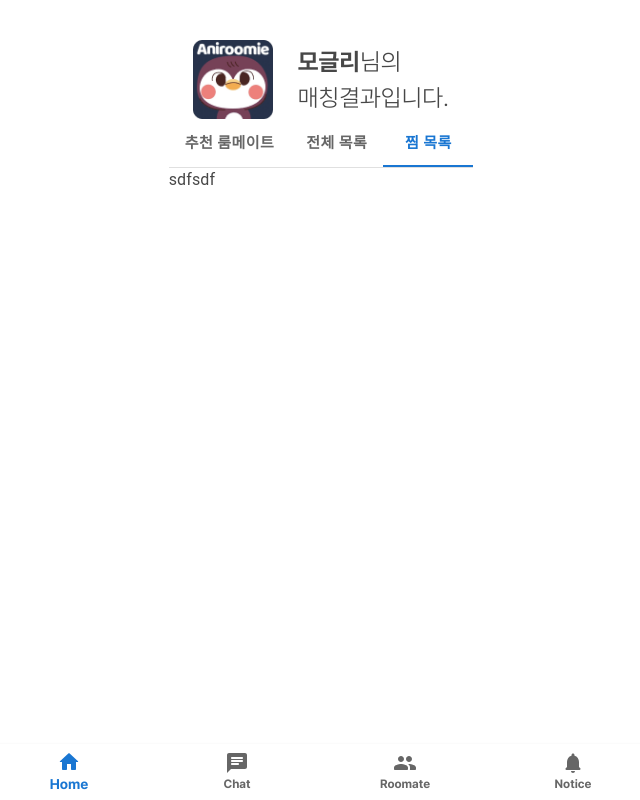
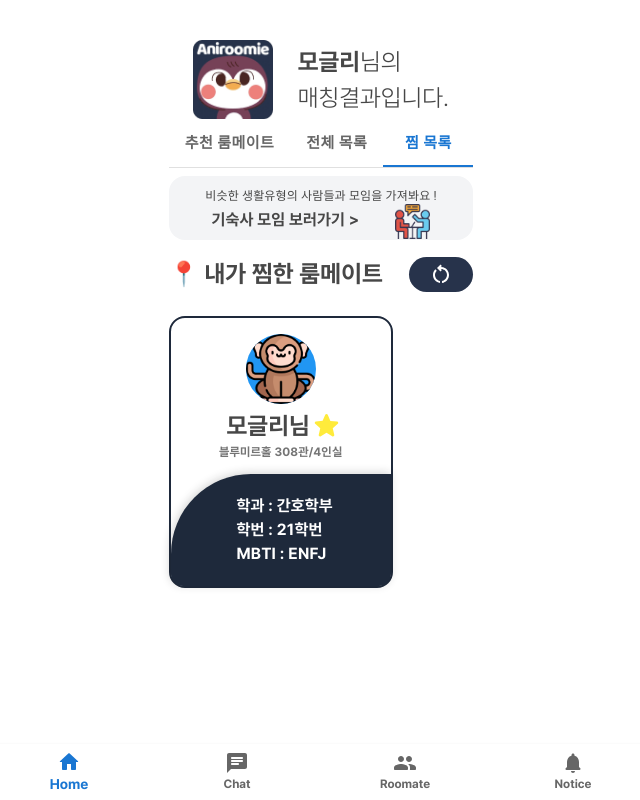
Before and after one commit to causyj/Roomate-FE, a React (Create React App) app: page /roommatelist in a window 1280 px wide. Both pictures are taken after a click on the tab "찜 목록". Shown: the whole page, without its empty margins (319-959 px from the left). Built offline with nearby package versions, Linux system fonts and the light colour scheme; what tailwindest would draw is missing.

Commit message:
Added Tab3.tsx: make tab3

```diff
--- a/src/pages/roommatelist/RoommateRecommend.tsx
+++ b/src/pages/roommatelist/RoommateRecommend.tsx
@@ -5,6 +5,7 @@ import Typography from '@mui/material/Typography';
 import Box from '@mui/material/Box';
 import { Tab1 } from './Tab1';
 import { Tab2 } from './Tab2';
+import { Tab3 } from './Tab3';
 
 interface TabPanelProps {
     children?: React.ReactNode;
@@ -65,7 +66,7 @@ export function RoommateRecommend() {
           <Tab2 />
         </CustomTabPanel>
         <CustomTabPanel value={value} index={2}>
-          sdfsdf
+           <Tab3 />
         </CustomTabPanel>
         </div>
     )
--- /dev/null
+++ b/src/pages/roommatelist/Tab3.tsx
@@ -0,0 +1,33 @@
+import { GoToGroup } from "./components/GoToGroup"
+import MUIButton, { ButtonProps } from '@mui/material/Button';
+import { styled } from '@mui/material/styles';
+import ResetIcon from '@mui/icons-material/RestartAltOutlined';
+import { RoommateCard1 } from "./components/RoommateCard1";
+const ColorFab = styled(MUIButton)<ButtonProps>(({ theme }) => ({
+    color: theme.palette.getContrastText('#27334B'),
+    display : 'flex',
+    alignItems : 'center',
+    backgroundColor: '#27334B',
+    '&:hover': {
+      backgroundColor: '#27334B',
+    },
+    width: '20px',
+    height : '35px',
+    borderRadius : '20px'
+  }));
+export const Tab3 = () => {
+    return (
+        <div>
+            <GoToGroup />
+            <div className="flex flex-row justify-between items-center mt-4">
+                <div className="font-['700'] text-2xl">📍 내가 찜한 룸메이트</div>
+                <ColorFab>
+                 <ResetIcon />
+                </ColorFab>
+            </div>
+            <div className="flex flex-row mt-4 gap-2">
+                <RoommateCard1 />
+            </div>
+        </div>
+    )
+}
```
